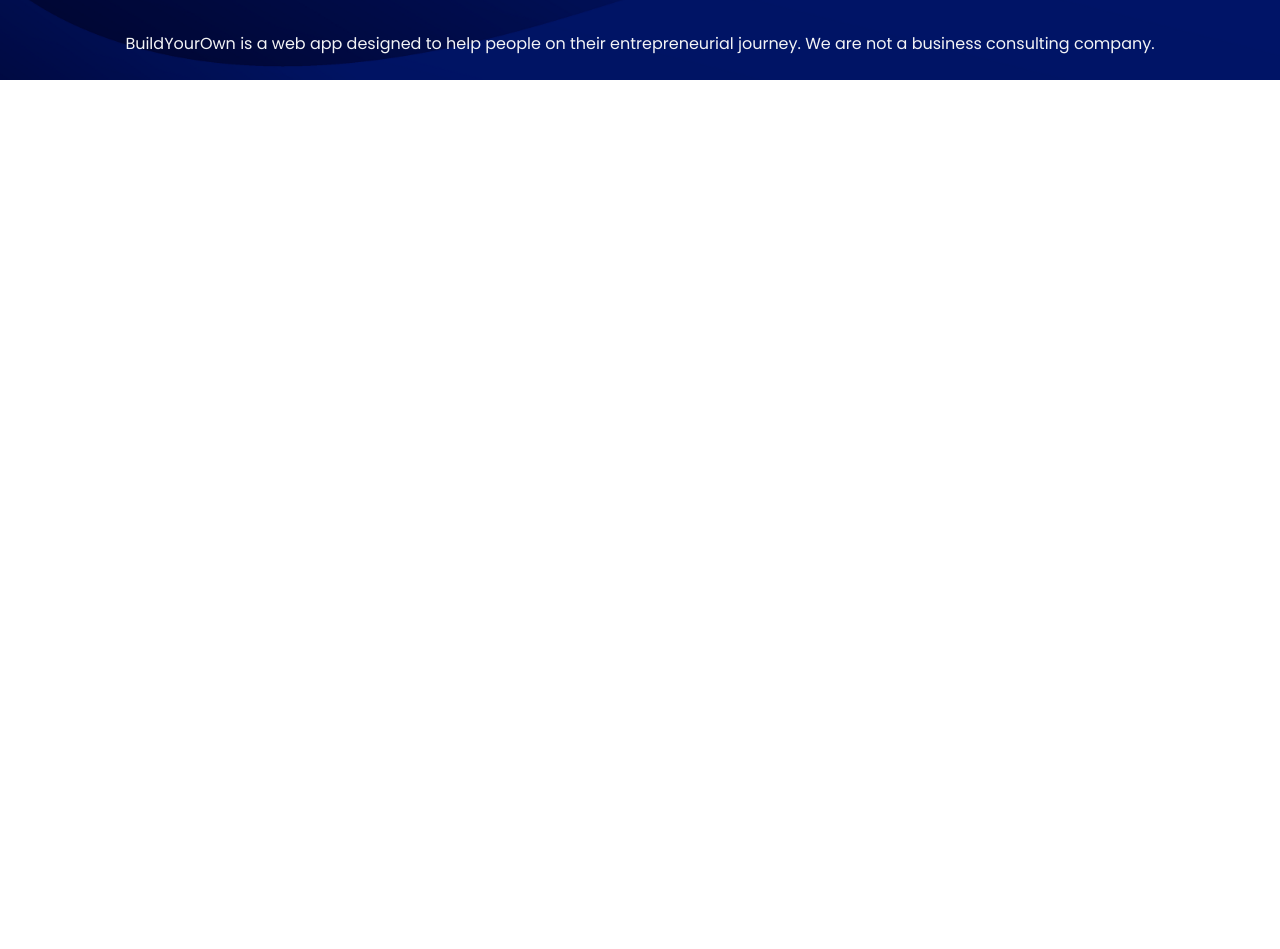
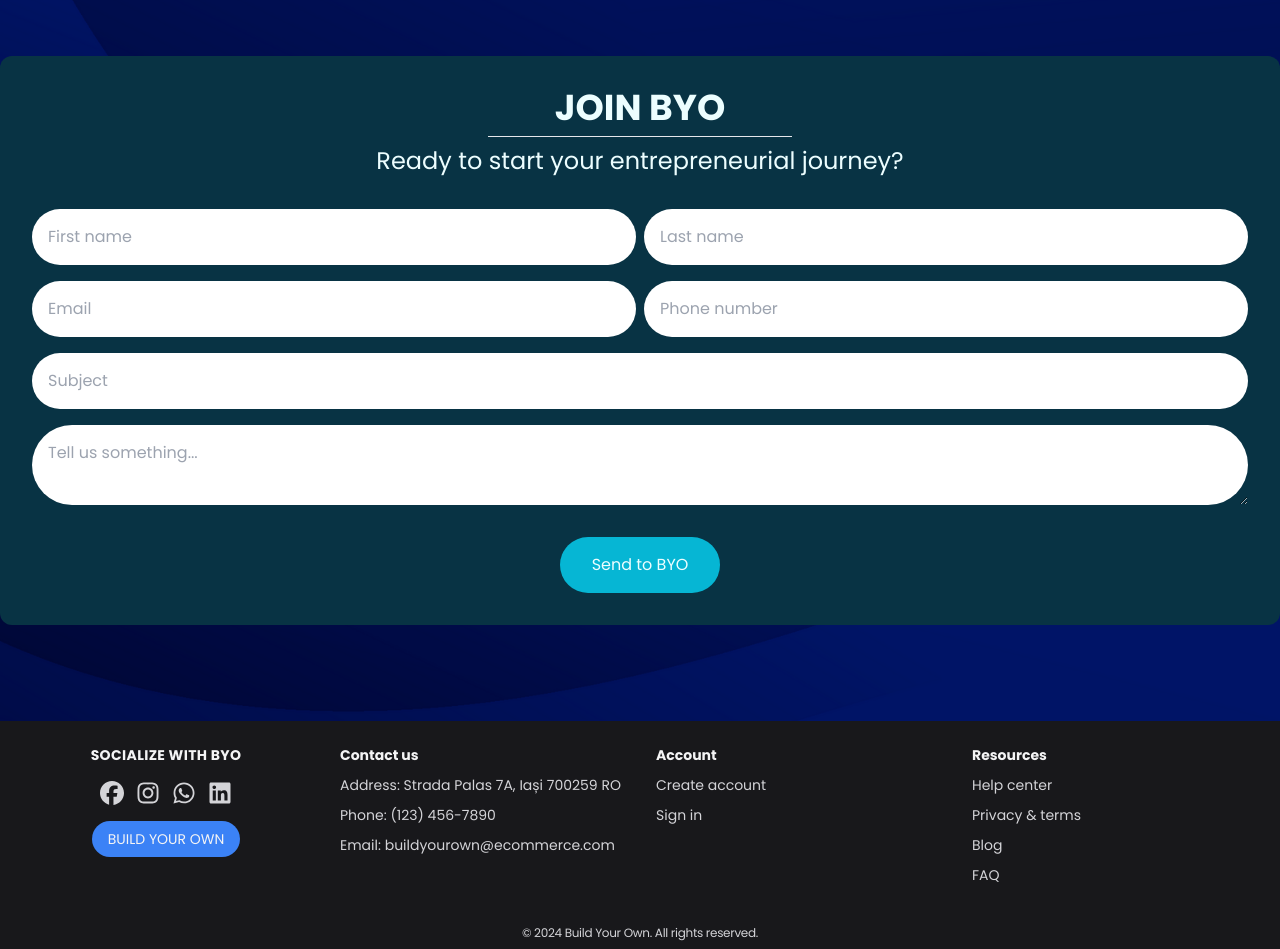
Before and after one commit to ChiriacPetrica/BuildYourOwn, a React (Vite) app: page / in a window 1280 px wide. Shown: the part 720-1669 px from the top of the page. Before the commit the page ends 800 px from the top, so only its background shows below. Built offline with nearby package versions, Linux system fonts and the light colour scheme; the HTML template or start-up script is replaced by a standard one.

Commit message:
Footer, Newsletter

```diff
--- a/index.html
+++ b/index.html
@@ -2,7 +2,7 @@
 <html lang="en">
   <head>
     <meta charset="UTF-8" />
-    <link rel="icon" type="image/svg+xml" href="/vite.svg" />
+    <link rel="icon" type="image/svg+xml" href="/src/assets/logo.png" />
     <meta name="viewport" content="width=device-width, initial-scale=1.0" />
     <link rel="preconnect" href="https://fonts.googleapis.com" />
     <link rel="preconnect" href="https://fonts.gstatic.com" crossorigin />
--- a/package.json
+++ b/package.json
@@ -12,6 +12,8 @@
   "dependencies": {
     "react": "^18.3.1",
     "react-dom": "^18.3.1",
+    "react-hot-toast": "^2.4.1",
+    "react-icons": "^5.3.0",
     "react-router-dom": "^6.27.0"
   },
   "devDependencies": {
--- a/src/App.jsx
+++ b/src/App.jsx
@@ -1,11 +1,13 @@
 import { Route, BrowserRouter, Routes } from "react-router-dom";
 import LandingPage from "./ui/LandingPage";
+import PageNotFound from "./pages/PageNotFound";
 
 const App = () => {
   return (
     <BrowserRouter>
       <Routes>
         <Route path="/" element={<LandingPage />} />
+        <Route path="*" element={<PageNotFound />} />
       </Routes>
     </BrowserRouter>
   );
--- a/src/components/Footer.jsx
+++ b/src/components/Footer.jsx
@@ -1,11 +1,79 @@
+import {
+  FaFacebook,
+  FaInstagram,
+  FaWhatsapp,
+  FaLinkedin,
+} from "react-icons/fa6";
 const Footer = () => {
   return (
-    <footer className="mt-auto p-6 text-center text-gray-100">
-      <p>
-        BuildYourOwn is a web app designed to help people on their
-        entrepreneurial journey. We are not a business consulting company.
+    <section id="footer" className="bg-zinc-900 p-6 pb-2 text-sm text-zinc-300">
+      <footer className="mx-auto mb-10 grid max-w-7xl grid-cols-4 justify-center gap-8">
+        <div className="space-y-4 text-center">
+          <h3 className="font-bold uppercase tracking-wide text-zinc-100">
+            Socialize with BYO
+          </h3>
+          <div className="flex justify-center gap-3">
+            <a
+              href="https://www.facebook.com/"
+              target="_blank"
+              rel="noopener noreferrer"
+              className="hover:text-blue-500"
+            >
+              <FaFacebook size={24} />
+            </a>
+            <a
+              href="https://www.instagram.com/"
+              target="_blank"
+              rel="noopener noreferrer"
+              className="hover:text-pink-500"
+            >
+              <FaInstagram size={24} />
+            </a>
+            <a
+              href="https://web.whatsapp.com/"
+              target="_blank"
+              rel="noopener noreferrer"
+              className="hover:text-green-500"
+            >
+              <FaWhatsapp size={24} />
+            </a>
+            <a
+              href="https://www.linkedin.com/"
+              target="_blank"
+              rel="noopener noreferrer"
+              className="hover:text-blue-500"
+            >
+              <FaLinkedin size={24} />
+            </a>
+          </div>
+          <button className="rounded-full bg-blue-500 px-4 py-2 uppercase text-zinc-100 hover:bg-blue-700">
+            Build your own
+          </button>
+        </div>
+        <div className="space-y-2.5">
+          <h3 className="font-bold text-zinc-100">Contact us</h3>
+          <p>Address: Strada Palas 7A, Iași 700259 RO</p>
+          <p>Phone: (123) 456-7890</p>
+          <p>Email: buildyourown@ecommerce.com</p>
+        </div>
+        <div className="space-y-2.5">
+          <h3 className="font-bold text-zinc-100">Account</h3>
+          <p>Create account</p>
+          <p>Sign in</p>
+        </div>
+        <div className="space-y-2.5">
+          <h3 className="font-bold text-zinc-100">Resources</h3>
+          <p>Help center</p>
+          <p>Privacy & terms</p>
+          <p>Blog</p>
+          <p>FAQ</p>
+        </div>
+      </footer>
+
+      <p className="text-center text-xs tracking-tight">
+        &copy; 2024 Build Your Own. All rights reserved.
       </p>
-    </footer>
+    </section>
   );
 };
 
--- a/src/index.css
+++ b/src/index.css
@@ -6,5 +6,6 @@
 @layer base {
   html {
     font-family: "Poppins", sans-serif;
+    @apply scroll-smooth;
   }
 }
--- a/src/pages/About.jsx
+++ /dev/null
@@ -1,22 +0,0 @@
-const About = () => {
-  return (
-    <div className="flex-1 bg-gray-200 p-4">
-      <h1 className="mb-4 text-4xl font-bold">About Us</h1>
-      <p className="mb-8">
-        Lorem ipsum dolor sit amet, consectetur adipiscing elit. In at imperdiet
-        eros. Sed euismod, nisi ut convallis euismod, nisl nunc mollis nisi, ut
-        aliquet nunc nisi quis nunc. Sed vitae erat ut tortor mollis sodales.
-        Nulla facilisi. Nulla facilisi.
-      </p>
-      <p className="mb-8">
-        Donec nec justo eget felis facilisis fermentum. Aliquam porttitor mauris
-        sit amet orci. Aenean dignissim pellentesque felis. Nullam ultrices,
-        nisi quis rutrum viverra, nisi nunc egestas nunc, ut aliquet nunc nisi
-        quis nunc. Sed vitae erat ut tortor mollis sodales.
-      </p>
-      <p>Nulla facilisi. Nulla facilisi. Nulla facilisi. Nulla facilisi.</p>
-    </div>
-  );
-};
-
-export default About;
--- a/src/pages/Contact.jsx
+++ /dev/null
@@ -1,5 +0,0 @@
-const Contact = () => {
-  return <div className="flex-1 bg-gray-200 p-4">Contact</div>;
-};
-
-export default Contact;
--- a/src/pages/Hero.jsx
+++ b/src/pages/Hero.jsx
@@ -2,7 +2,7 @@ import HeroImg from "../assets/hero.jpg";
 
 const Hero = () => {
   return (
-    <div className="mx-auto flex items-center justify-between gap-16">
+    <section className="mx-auto flex items-center justify-between gap-16 pb-24">
       <div className="flex-1 text-white">
         <h1 className="mb-2 mt-0 bg-gradient-to-r from-blue-500 to-pink-500 bg-clip-text text-6xl font-bold leading-tight text-transparent">
           Build Your Own
@@ -33,9 +33,8 @@ const Hero = () => {
           alt="Build Your Own"
           className="h-[600px] w-[400px]"
         />
-
       </div>
-    </div>
+    </section>
   );
 };
 
--- a/src/pages/Newsletter.jsx
+++ b/src/pages/Newsletter.jsx
@@ -1,5 +1,102 @@
+import { useState } from "react";
+import toast, { Toaster } from "react-hot-toast";
+
 const Newsletter = () => {
-  return <div className="flex-1 bg-gray-200 p-4">Newsletter</div>;
+  const [firstName, setFirstName] = useState("");
+  const [lastName, setLastName] = useState("");
+  const [email, setEmail] = useState("");
+  const [phone, setPhone] = useState("");
+  const [subject, setSubject] = useState("");
+  const [message, setMessage] = useState("");
+
+  const handleSubmit = (e) => {
+    e.preventDefault();
+
+    const re =
+      /^(([^<>()[\]\\.,;:\s@"]+(\.[^<>()[\]\\.,;:\s@"]+)*)|(".+"))@((\[[0-9]{1,3}\.[0-9]{1,3}\.[0-9]{1,3}\.[0-9]{1,3}\])|(([a-zA-Z\-0-9]+\.)+[a-zA-Z]{2,}))$/;
+    if (!re.test(email)) {
+      toast.error("Invalid email", {
+        duration: 2000,
+        icon: "❌",
+      });
+    } else {
+      toast("Thank you for subscribing!", {
+        duration: 2000,
+        icon: "✅",
+      });
+    }
+
+    setFirstName("");
+    setLastName("");
+    setEmail("");
+    setPhone("");
+    setSubject("");
+    setMessage("");
+  };
+
+  return (
+    <section id="newsletter" className="pb-24 text-cyan-50">
+      <div className="mx-auto max-w-7xl space-y-8 rounded-xl bg-cyan-950 p-8 text-center">
+        <div className="text-center">
+          <h2 className="text-4xl font-bold uppercase">Join BYO </h2>
+          <hr className="mx-auto my-2 h-px w-1/4 border-0 bg-gray-200"></hr>
+          <p className="text-2xl">
+            Ready to start your entrepreneurial journey?
+          </p>
+        </div>
+        <div className="grid grid-cols-2 gap-x-2 gap-y-4 text-cyan-950">
+          <input
+            type="text"
+            placeholder="First name"
+            className="rounded-full p-4"
+            value={firstName}
+            onChange={(e) => setFirstName(e.target.value)}
+          />
+          <input
+            type="text"
+            placeholder="Last name"
+            className="rounded-full p-4"
+            value={lastName}
+            onChange={(e) => setLastName(e.target.value)}
+          />
+          <input
+            type="text"
+            placeholder="Email"
+            className="rounded-full p-4"
+            value={email}
+            onChange={(e) => setEmail(e.target.value)}
+          />
+          <input
+            type="text"
+            placeholder="Phone number"
+            className="rounded-full p-4"
+            value={phone}
+            onChange={(e) => setPhone(e.target.value)}
+          />
+          <input
+            type="text"
+            placeholder="Subject"
+            className="col-span-2 rounded-full p-4"
+            value={subject}
+            onChange={(e) => setSubject(e.target.value)}
+          />
+          <textarea
+            placeholder="Tell us something..."
+            className="col-span-2 rounded-full p-4"
+            value={message}
+            onChange={(e) => setMessage(e.target.value)}
+          ></textarea>
+        </div>
+        <button
+          onClick={handleSubmit}
+          className="rounded-full bg-cyan-500 px-8 py-4 hover:bg-cyan-600"
+        >
+          Send to BYO
+        </button>
+        <Toaster position="bottom-right" reverseOrder={false} gutter={8} />
+      </div>
+    </section>
+  );
 };
 
 export default Newsletter;
--- a/src/pages/PageNotFound.jsx
+++ b/src/pages/PageNotFound.jsx
@@ -1,5 +1,20 @@
+import { Link } from "react-router-dom";
+
 const PageNotFound = () => {
-  return <div>PageNotFound</div>;
+  return (
+    <div className="grid h-screen place-content-center space-y-4">
+      <h1 className="text-5xl font-bold">Page Not Found</h1>
+      <p className="text-lg">
+        404 - The page you are looking for does not exist.
+      </p>
+      <Link
+        to="/"
+        className="block max-w-max rounded-full bg-blue-500 px-6 py-3 font-bold text-white hover:bg-blue-700"
+      >
+        Go Home
+      </Link>
+    </div>
+  );
 };
 
 export default PageNotFound;
--- a/src/ui/LandingPage.jsx
+++ b/src/ui/LandingPage.jsx
@@ -1,12 +1,14 @@
 import Navbar from "../components/Navbar";
 import Footer from "../components/Footer";
 import Hero from "../pages/Hero";
+import Newsletter from "../pages/Newsletter";
 
 const LandingPage = () => {
   return (
     <div className="flex min-h-screen flex-col bg-[url('/src/assets/bg.png')] bg-cover bg-center">
       <Navbar />
       <Hero />
+      <Newsletter />
       <Footer />
     </div>
   );
```
Also changed, not shown: src/components/Navbar.jsx (+5 -17 lines), 1 other file (tests, documents, lock files or other folders).
